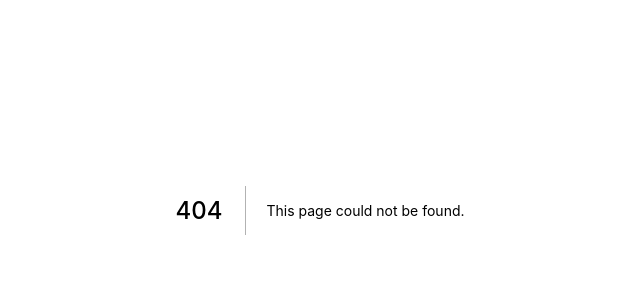
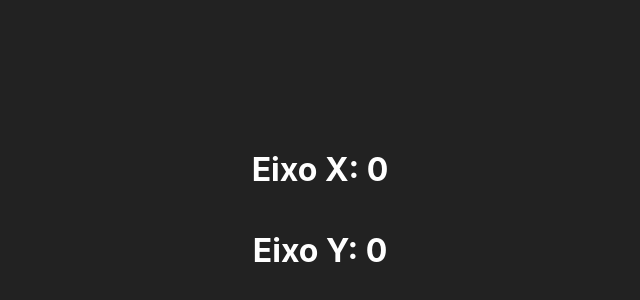
Before and after one commit to AnaMaisaUnifei/Cap_ReactNextjs_byron_cod3r, a Next.js app in the folder exercicios/: page /estado/mouse in a window 1280 px wide. Before the commit this address had no page. Shown: the part 190-490 px from the top of the page, without its empty margins (320-960 px from the left). Built offline with nearby package versions, Linux system fonts and the light colour scheme.

Commit message:
Componente com Estado

```diff
--- /dev/null
+++ b/exercicios/pages/estado/mouse.jsx
@@ -0,0 +1,30 @@
+import { useState } from "react"
+
+export default function mouse() {
+  const [x, setX] = useState(0)
+
+  const [y, alterarY] = useState(0)
+
+  const estilo = {
+    display: "flex",
+    flexDirection: "column",
+    justifyContent: "center",
+    alignItems: "center",
+    backgroundColor: "#222",
+    color: "#fff",
+    height: "100vh"
+  }
+
+  function quandoMover(ev) {
+    setX(ev.clientX)
+    alterarY(ev.clientY)
+    console.log("Valor alterado")
+  }
+
+  return (
+    <div style={estilo} onMouseMove={quandoMover}>
+      <h1>Eixo X: {x}</h1>
+      <h1>Eixo Y: {y}</h1>
+    </div>
+  )
+}
```
